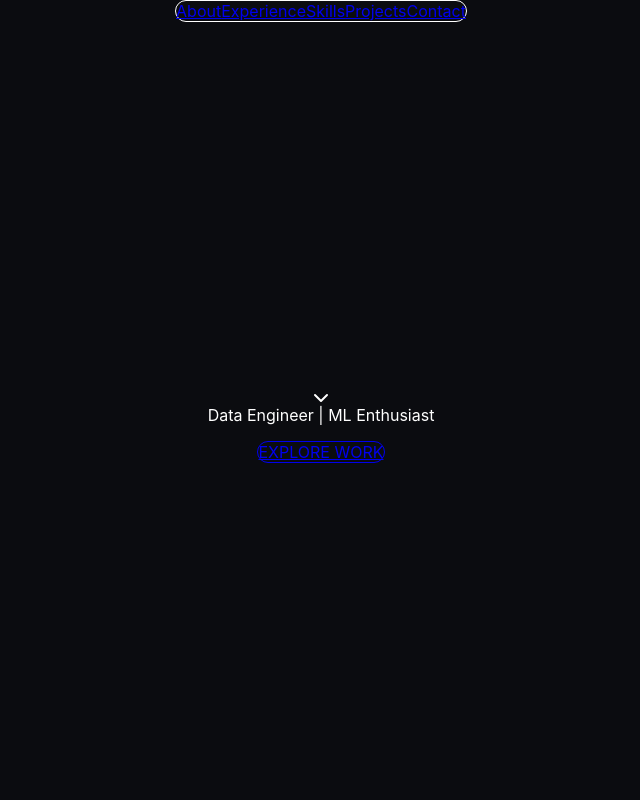
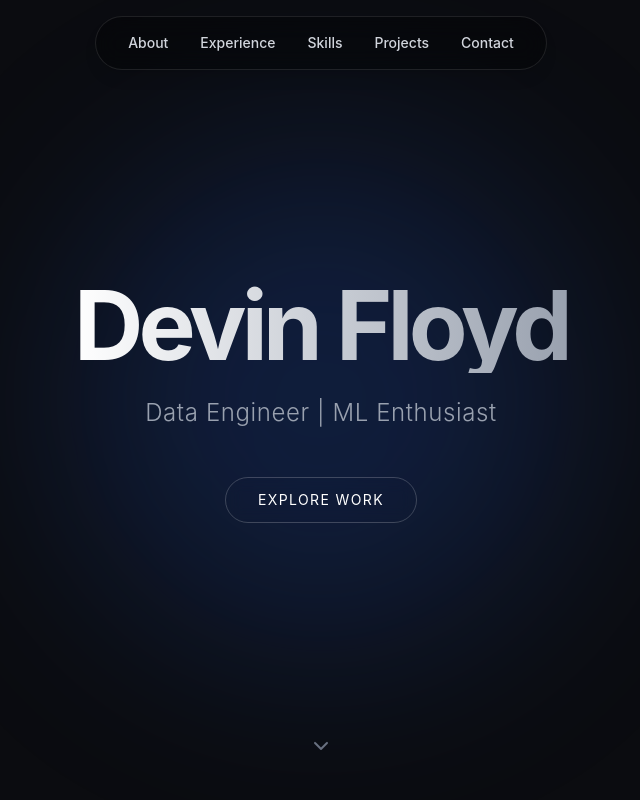
Before and after one commit to devinfloyd1/devinfloyd_portfolio, a React (Vite) app: page / in a window 1280 px wide. Shown: the top 800 px of the page, without its empty margins (319-959 px from the left). Built offline with nearby package versions, Linux system fonts and the light colour scheme.

Commit message:
fix: repair index.html, update tailwind config for v4, add .nojekyll

```diff
--- a/index.html
+++ b/index.html
@@ -1,13 +1,18 @@
 <!doctype html>
 <html lang="en">
+
+<head>
   <meta charset="UTF-8" />
   <link rel="icon" type="image/svg+xml" href="/vite.svg" />
   <meta name="viewport" content="width=device-width, initial-scale=1.0" />
   <title>Devin Floyd | Data Engineer & ML Enthusiast</title>
-    <meta name="description" content="Portfolio of Devin Floyd - Data Engineer specializing in Spark, AWS, and ML systems." />
+  <meta name="description"
+    content="Portfolio of Devin Floyd - Data Engineer specializing in Spark, AWS, and ML systems." />
 </head>
+
 <body>
   <div id="root"></div>
   <script type="module" src="/src/main.jsx"></script>
 </body>
+
 </html>
--- a/src/index.css
+++ b/src/index.css
@@ -1,6 +1,12 @@
-@tailwind base;
-@tailwind components;
-@tailwind utilities;
+@import "tailwindcss";
+@import url('https://fonts.googleapis.com/css2?family=Inter:wght@300;400;500;600;700&display=swap');
+
+@theme {
+  --color-gemini-dark: #0B0C10;
+  --color-gemini-blue: #2563EB;
+  --color-gemini-purple: #7C3AED;
+  --font-sans: 'Inter', 'system-ui', 'sans-serif';
+}
 
 :root {
   background-color: #0B0C10;
--- a/tailwind.config.js
+++ /dev/null
@@ -1,20 +0,0 @@
-/** @type {import('tailwindcss').Config} */
-export default {
-  content: [
-    "./index.html",
-    "./src/**/*.{js,ts,jsx,tsx}",
-  ],
-  theme: {
-    extend: {
-      colors: {
-        'gemini-dark': '#0B0C10',
-        'gemini-blue': '#2563EB',
-        'gemini-purple': '#7C3AED',
-      },
-      fontFamily: {
-        sans: ['Inter', 'system-ui', 'sans-serif'],
-      },
-    },
-  },
-  plugins: [],
-}
```
Also changed, not shown: 1 other file (tests, documents, lock files or other folders). Lines whose indentation alone changed are shown as unchanged.
